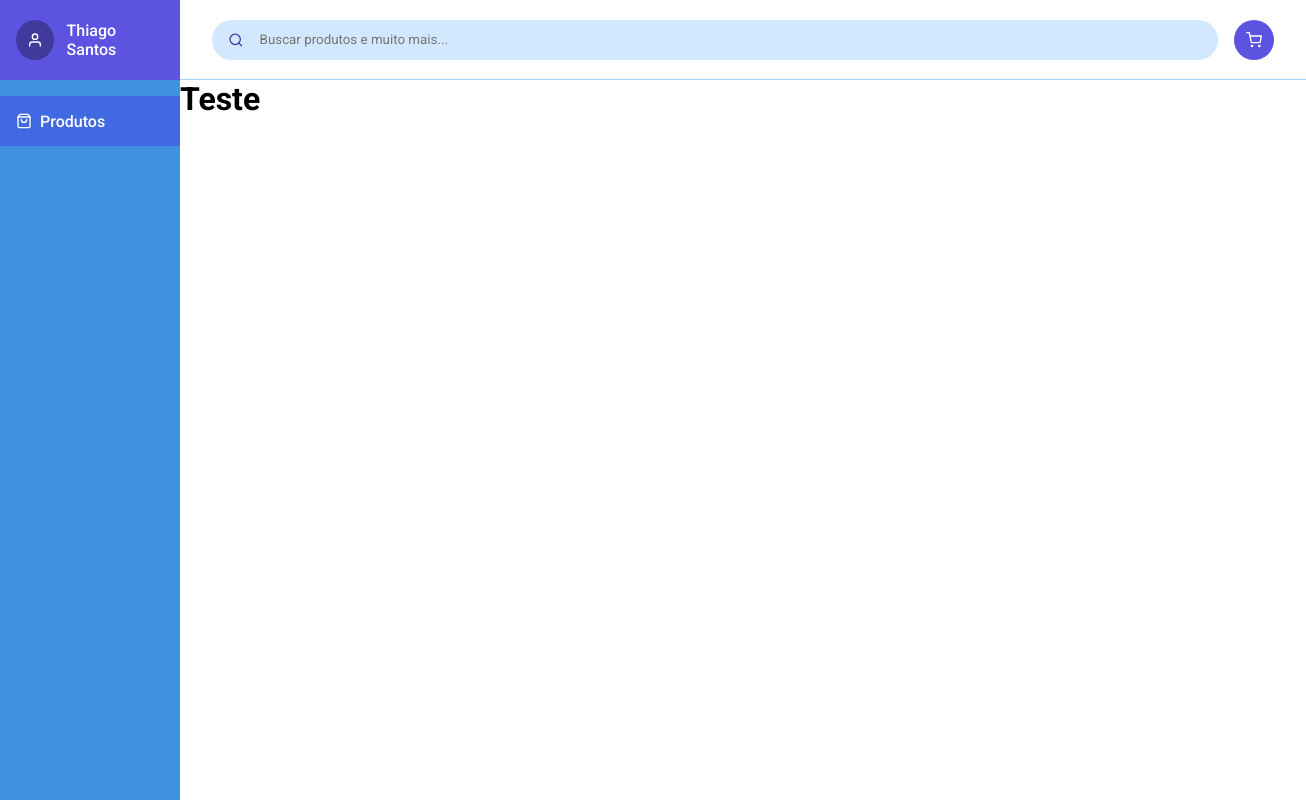
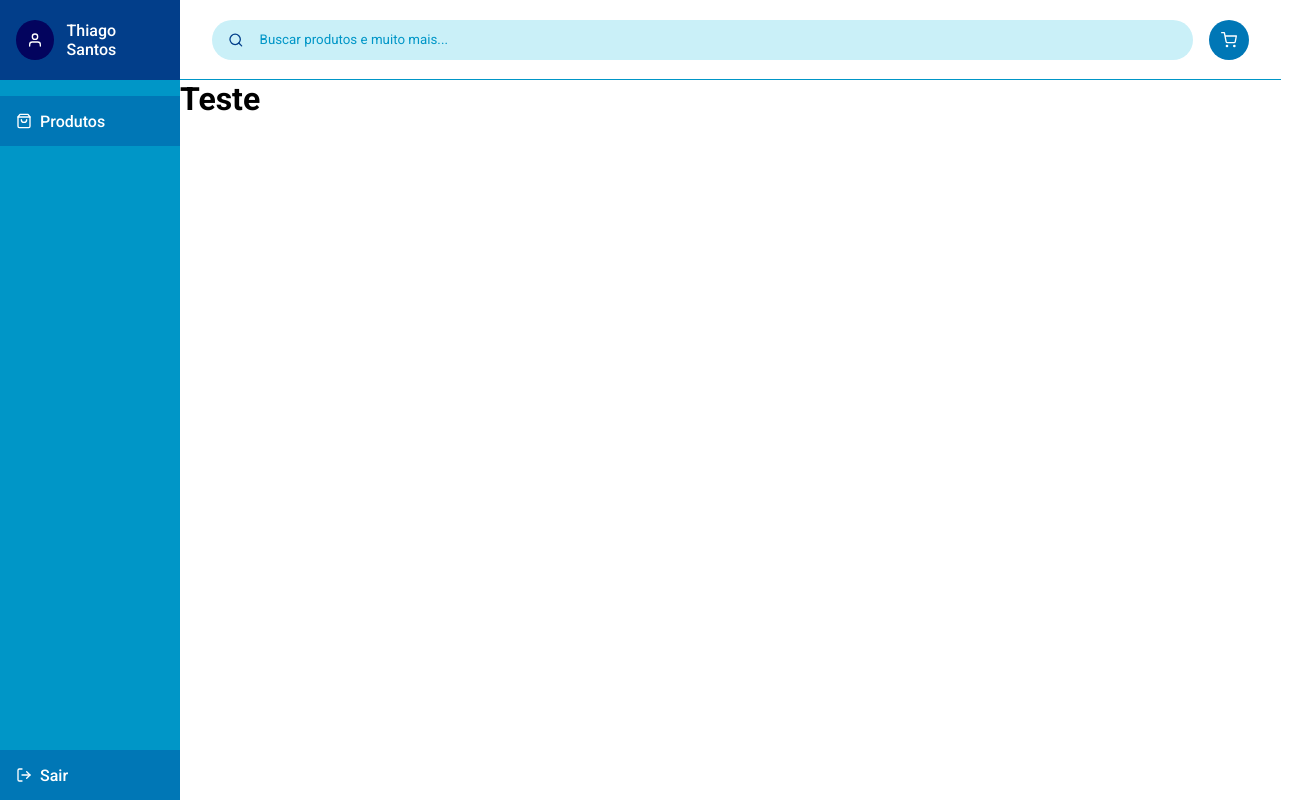
Before and after one commit to userthiago/poc-marketplace-analytics, a Next.js app: page / in a window 1280 px wide. Shown: the whole page, 1306 px wide, since content can reach past the window. Built offline with nearby package versions, Linux system fonts and the light colour scheme.

Commit message:
feat: Adequando cores do layout e adicionando botão de logout.

```diff
--- a/src/components/Header/styles.ts
+++ b/src/components/Header/styles.ts
@@ -10,7 +10,7 @@ export const HeaderContainer = styled.header`
   height: 80px;
   width: 100%;
   padding: 0 2rem;
-  border-bottom: solid 1px #a4d2ff;
+  border-bottom: solid 1px #0096c7;
 `;
 
 export const SearchInput = styled.div`
@@ -18,20 +18,26 @@ export const SearchInput = styled.div`
   align-items: center;
   flex: 1;
 
-  background-color: #d2e8ff;
+  background-color: #caf0f8;
   height: 2.5rem;
   padding: 0 1rem;
   border-radius: 1.25rem;
 
-  color: #413a9d;
+  color: #023e8a;
 
   input {
     margin-left: 0.5rem;
 
-    background-color: #d2e8ff;
+    background-color: #caf0f8;
     width: 100%;
     padding: 0.5rem;
     border: 0;
+
+    color: #023e8a;
+
+    &::placeholder {
+      color: #0096c7;
+    }
   }
 `;
 
@@ -41,7 +47,7 @@ export const Cart = styled.button`
   align-items: center;
   flex-shrink: 0;
 
-  background-color: #5d53e1;
+  background-color: #0077b6;
   height: 2.5rem;
   width: 2.5rem;
   margin-left: 1rem;
@@ -53,6 +59,6 @@ export const Cart = styled.button`
   font-size: 1rem;
 
   &:hover {
-    background-color: #413a9d;
+    background-color: #023e8a;
   }
 `;
--- a/src/components/Navigation/index.tsx
+++ b/src/components/Navigation/index.tsx
@@ -1,6 +1,9 @@
+import React from 'react';
 import Link from 'next/link';
-import React from 'react';
-import { FiShoppingBag, FiUser } from 'react-icons/fi';
+import { FiLogOut, FiShoppingBag, FiUser } from 'react-icons/fi';
+
+import { ButtonStyled } from '../../elements/Button';
+
 import { NavigationContainer, ProfileContainer } from './styles';
 
 const Navigation: React.FC = () => {
@@ -14,12 +17,16 @@ const Navigation: React.FC = () => {
       </ProfileContainer>
       <nav>
         <Link href="/">
-          <button type="button">
+          <ButtonStyled type="button">
             <FiShoppingBag />
             <span>Produtos</span>
-          </button>
+          </ButtonStyled>
         </Link>
       </nav>
+      <ButtonStyled type="button">
+        <FiLogOut />
+        <span>Sair</span>
+      </ButtonStyled>
     </NavigationContainer>
   );
 };
--- a/src/components/Navigation/styles.ts
+++ b/src/components/Navigation/styles.ts
@@ -1,57 +1,15 @@
 import styled from 'styled-components';
 
 export const NavigationContainer = styled.div`
+  display: flex;
+  flex-direction: column;
   grid-area: nav;
 
-  background-color: #4191e1;
+  background-color: #0096c7;
 
   nav {
     padding: 1rem 0;
-
-    button {
-      position: relative;
-      display: flex;
-      align-items: center;
-
-      background-color: #4169e1;
-      width: 100%;
-      border: 0;
-
-      height: 50px;
-      padding: 0 1rem;
-
-      color: #ffffff;
-      font-size: 1rem;
-      font-weight: 500;
-
-      &:before {
-        content: '';
-        position: absolute;
-        top: 0;
-        left: 0;
-        bottom: 0;
-
-        background-color: #2d669d;
-        width: 0;
-        height: 50px;
-        transition: width 0.4s ease;
-      }
-
-      &:hover {
-        &:before {
-          width: 100%;
-        }
-      }
-
-      svg,
-      span {
-        z-index: 1;
-      }
-
-      span {
-        margin-left: 0.5rem;
-      }
-    }
+    flex: 1;
   }
 `;
 
@@ -59,7 +17,7 @@ export const ProfileContainer = styled.div`
   display: flex;
   align-items: center;
 
-  background-color: #5d53e1;
+  background-color: #023e8a;
   height: 80px;
   padding: 0 1rem;
 
@@ -75,7 +33,7 @@ export const ProfileContainer = styled.div`
     display: flex;
     justify-content: center;
     align-items: center;
-    background-color: #413a9d;
+    background-color: #03045e;
 
     height: 2.5rem;
     width: 2.5rem;
--- /dev/null
+++ b/src/elements/Button/index.ts
@@ -0,0 +1,46 @@
+import styled from 'styled-components';
+
+export const ButtonStyled = styled.button`
+  position: relative;
+  display: flex;
+  align-items: center;
+
+  background-color: #0077b6;
+  width: 100%;
+  border: 0;
+
+  height: 50px;
+  padding: 0 1rem;
+
+  color: #ffffff;
+  font-size: 1rem;
+  font-weight: 500;
+
+  &:before {
+    content: '';
+    position: absolute;
+    top: 0;
+    left: 0;
+    bottom: 0;
+
+    background-color: #023e8a;
+    width: 0;
+    height: 50px;
+    transition: width 0.4s ease;
+  }
+
+  &:hover {
+    &:before {
+      width: 100%;
+    }
+  }
+
+  svg,
+  span {
+    z-index: 1;
+  }
+
+  span {
+    margin-left: 0.5rem;
+  }
+`;
--- a/src/styles/bodyStyles.ts
+++ b/src/styles/bodyStyles.ts
@@ -2,7 +2,7 @@ import styled from 'styled-components';
 
 export const BodyContainer = styled.div`
   display: grid;
-  grid-template-columns: minmax(180px, 12vw) 88vw;
+  grid-template-columns: minmax(180px, 14vw) 86vw;
   grid-template-rows: 80px calc(100% - 80px);
   grid-template-areas:
     'nav header'
```
